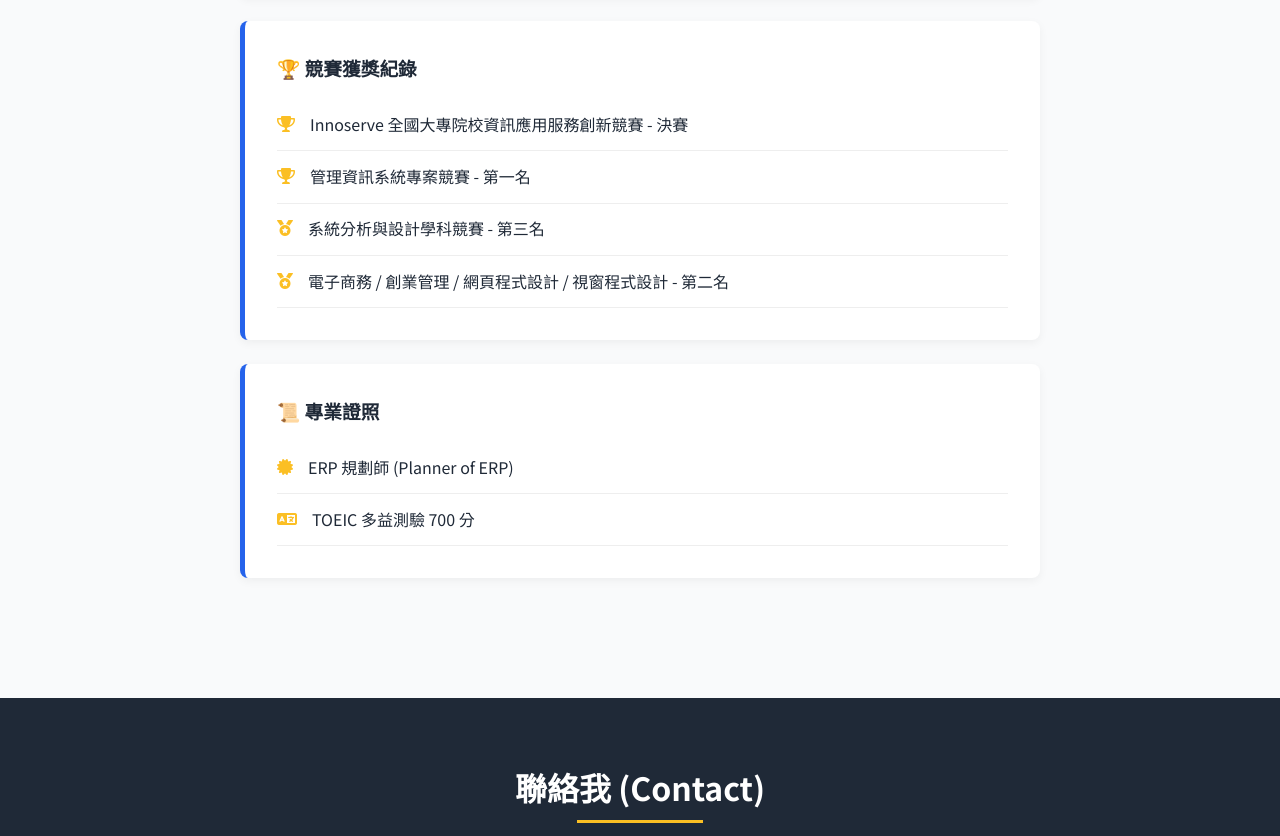
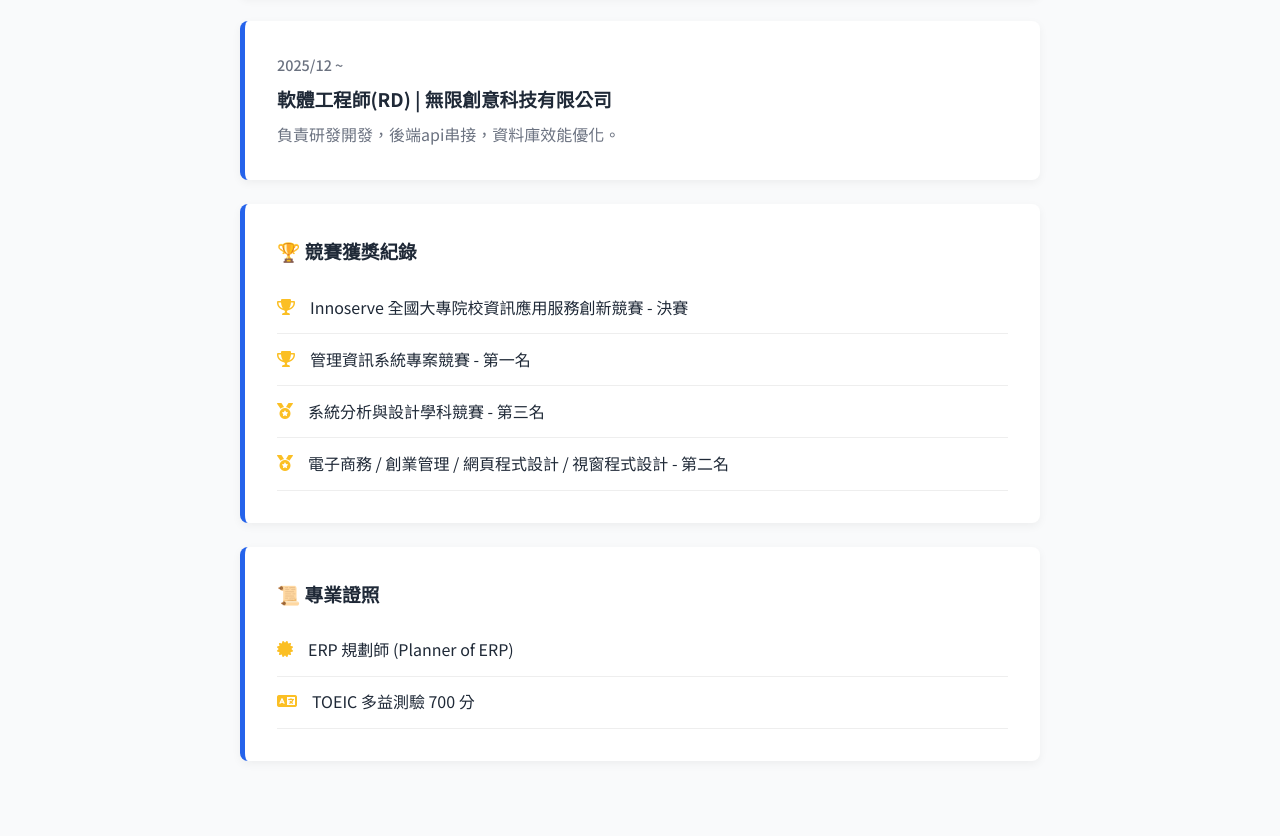
Before and after one commit to IsMe0621/Resume_Web, a plain HTML site: page index.html in a window 1280 px wide. Shown: the part 3735-4571 px from the top of the page. Drawn offline with Linux system fonts and the light colour scheme.

Commit message:
Add new job experience and responsibilities

```diff
--- a/index.html
+++ b/index.html
@@ -619,6 +619,12 @@
             </div>
 
             <div class="timeline-item">
+                <span class="timeline-date">2025/12 ~</span>
+                <h3>軟體工程師(RD) | 無限創意科技有限公司</h3>
+                <p style="margin-top: 0.5rem; color: var(--text-light);">負責研發開發，後端api串接，資料庫效能優化。</p>
+            </div>
+
+            <div class="timeline-item">
                 <h3>🏆 競賽獲獎紀錄</h3>
                 <ul class="award-list">
                     <li><i class="fa-solid fa-trophy"></i> Innoserve 全國大專院校資訊應用服務創新競賽 - 決賽</li>
```
